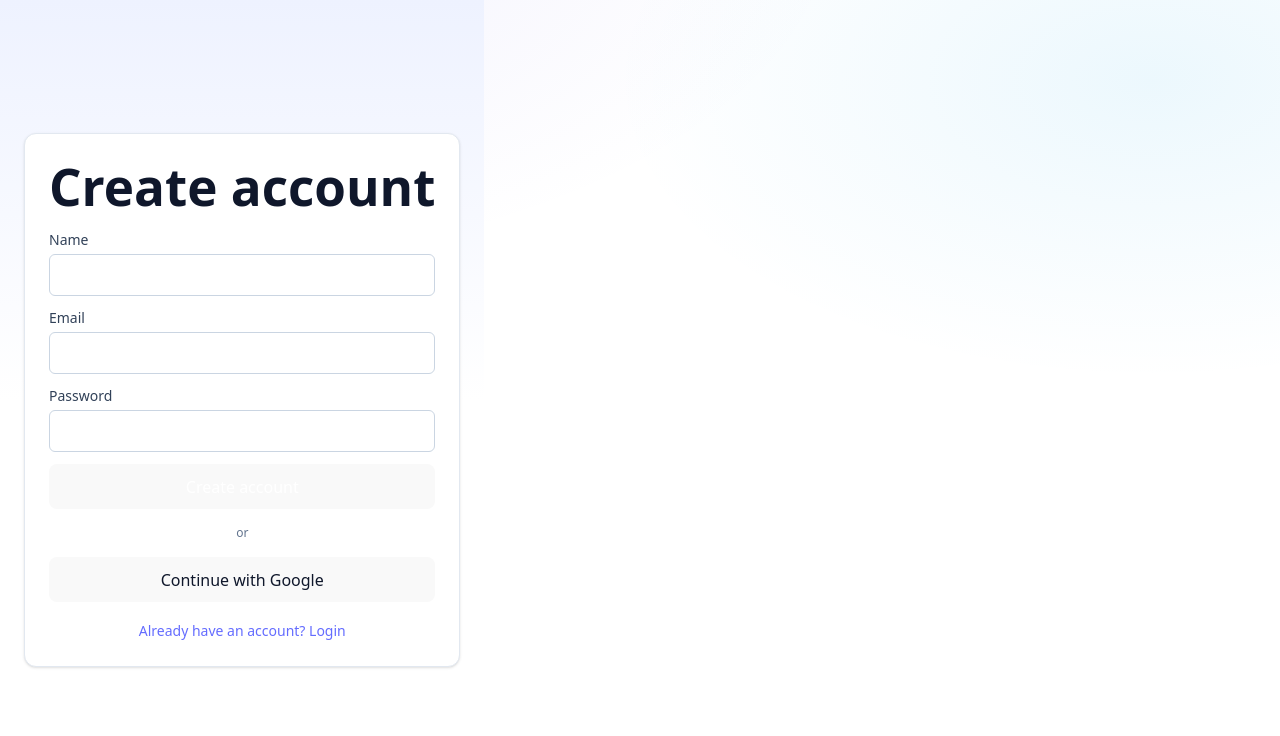
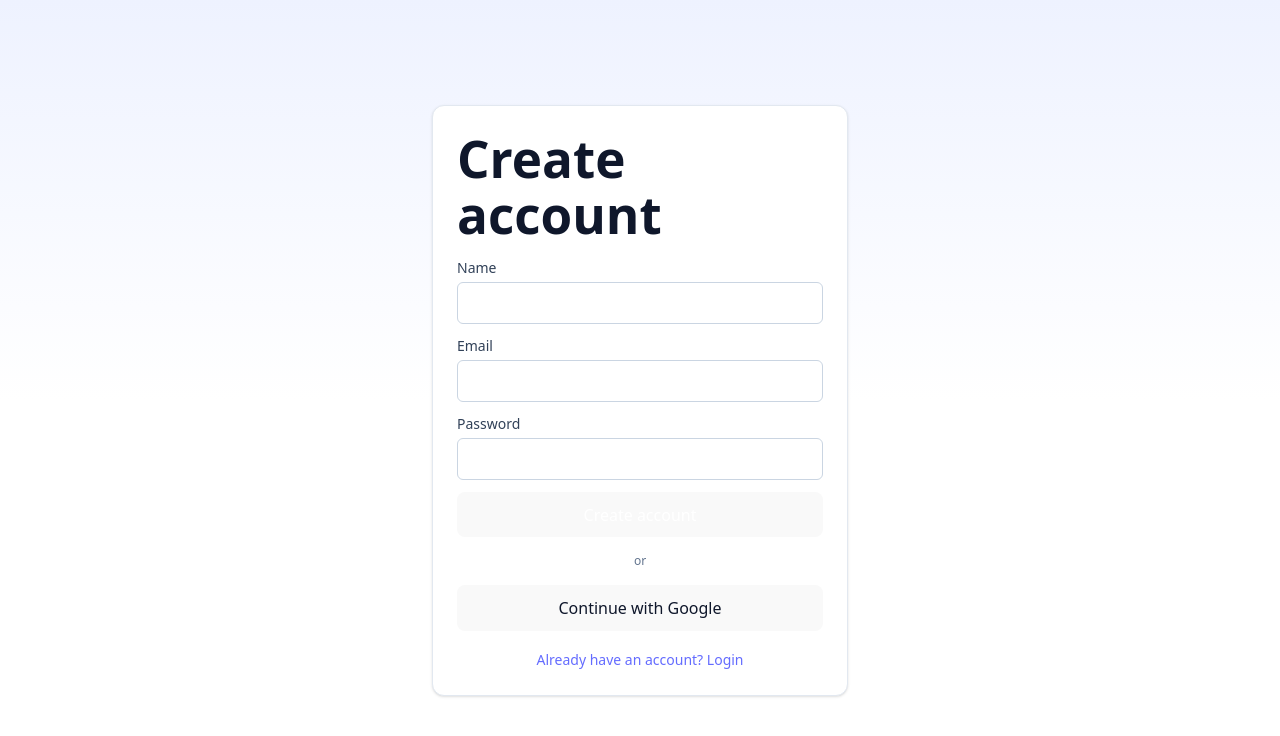
Before and after one commit to viveksingh-spec/Veda-AI, a React (Vite) app in the folder frontend/: page /register in a window 1280 px wide. Shown: the top 736 px of the page. Built offline with nearby package versions, Linux system fonts and the light colour scheme; no server answers.

Commit message:
login and register pages are centered

```diff
--- a/frontend/src/App.jsx
+++ b/frontend/src/App.jsx
@@ -4,21 +4,13 @@ import Login from './pages/Login.jsx';
 import Register from './pages/Register.jsx';
 import ChatPage from './pages/ChatPage.jsx';
 import ProtectedRoute from './routes/ProtectedRoute.jsx';
-// import AuthLayout from './components/Layout/AuthLayout1.jsx';
+import AuthLayout from './components/Layout/AuthLayout.jsx';
 
 function App() {
   return (
     <Routes>
-      <Route path="/login" element={
-        // <AuthLayout>
-          <Login />
-        // </AuthLayout>
-      } />
-      <Route path="/register" element={
-          // <AuthLayout>
-            <Register />
-          // </AuthLayout>
-        } />
+      <Route path="/login" element={<AuthLayout><Login /></AuthLayout>} />
+      <Route path="/register" element={<AuthLayout><Register /></AuthLayout>} />
       <Route element={<ProtectedRoute />}>
         <Route path="/chat" element={<ChatPage />} />
       </Route>
--- /dev/null
+++ b/frontend/src/components/Layout/AuthLayout.jsx
@@ -0,0 +1,7 @@
+export default function AuthLayout({ children }) {
+  return (
+    <div className="min-h-screen w-full flex items-center justify-center bg-gradient-to-b from-indigo-50 via-white to-white dark:from-slate-900 dark:via-slate-950 dark:to-black px-4 sm:px-4">
+      <div className="w-full max-w-md mx-auto">{children}</div>
+    </div>
+  );
+}
--- a/frontend/src/index.css
+++ b/frontend/src/index.css
@@ -26,8 +26,6 @@ a:hover {
 
 body {
   margin: 0;
-  display: flex;
-  place-items: center;
   min-width: 320px;
   min-height: 100vh;
   /* Soft radial/linear gradient that won't clash with bubbles */
--- a/frontend/src/pages/Login.jsx
+++ b/frontend/src/pages/Login.jsx
@@ -1,6 +1,6 @@
 import { useState } from 'react';
 import useAuth from '../hooks/useAuth.js';
-// import AuthLayout from '../components/Layout/AuthLayout1.jsx';
+import AuthLayout from '../components/Layout/AuthLayout.jsx';
 
 export default function Login() {
   const { login } = useAuth();
@@ -25,9 +25,8 @@ export default function Login() {
   const googleClientId = import.meta.env.VITE_GOOGLE_CLIENT_ID;
 
   return (
-    // <AuthLayout>
-<div className="min-h-screen flex items-center justify-center bg-gradient-to-b from-indigo-50 via-white to-white dark:from-slate-900 dark:via-slate-950 dark:to-black px-6">
-      <div className="w-full max-w-md rounded-4xl border border-slate-200 dark:border-slate-800 bg-white dark:bg-slate-900 shadow p-6">
+    <AuthLayout>
+      <div className="rounded-xl border border-slate-200 dark:border-slate-800 bg-white dark:bg-slate-900 shadow p-6">
         <h1 className="text-xl font-semibold text-slate-900 dark:text-slate-100 mb-4">Login</h1>
         <form onSubmit={onSubmit} className="space-y-3" aria-label="Login form">
           <label className="block" htmlFor="login-email">
@@ -74,9 +73,7 @@ export default function Login() {
           <a href="/register" className="text-indigo-600 hover:underline text-sm">Don't have an account? Register</a>
         </div>
       </div>
-    </div>
-
-    // </AuthLayout>
+    </AuthLayout>
 
   );
 }
--- a/frontend/src/pages/Register.jsx
+++ b/frontend/src/pages/Register.jsx
@@ -1,6 +1,6 @@
 import { useState } from 'react';
 import useAuth from '../hooks/useAuth.js';
-// import AuthLayout from '../components/Layout/AuthLayout1.jsx';
+import AuthLayout from '../components/Layout/AuthLayout.jsx';
 
 export default function Register() {
   const { register } = useAuth();
@@ -26,9 +26,8 @@ export default function Register() {
   const googleClientId = import.meta.env.VITE_GOOGLE_CLIENT_ID;
 
   return (
-    //  <AuthLayout>
-      <div className="min-h-screen w-full flex items-center justify-center bg-gradient-to-b from-indigo-50 via-white to-white dark:from-slate-900 dark:via-slate-950 dark:to-black px-6">
-      <div className="w-full max-w-md rounded-xl border border-slate-200 dark:border-slate-800 bg-white dark:bg-slate-900 shadow p-6 mx-auto">
+    <AuthLayout>
+      <div className="rounded-xl border border-slate-200 dark:border-slate-800 bg-white dark:bg-slate-900 shadow p-6">
         <h1 className="text-2xl font-bold text-slate-900 dark:text-slate-100 mb-4">Create account</h1>
         <form onSubmit={onSubmit} className="space-y-3" aria-label="Register form">
           <label className="block" htmlFor="register-name">
@@ -86,8 +85,7 @@ export default function Register() {
           <a href="/login" className="text-indigo-600 hover:underline text-sm">Already have an account? Login</a>
         </div>
       </div>
-    </div>
-    //  </AuthLayout>
+    </AuthLayout>
 
 
   );
```
